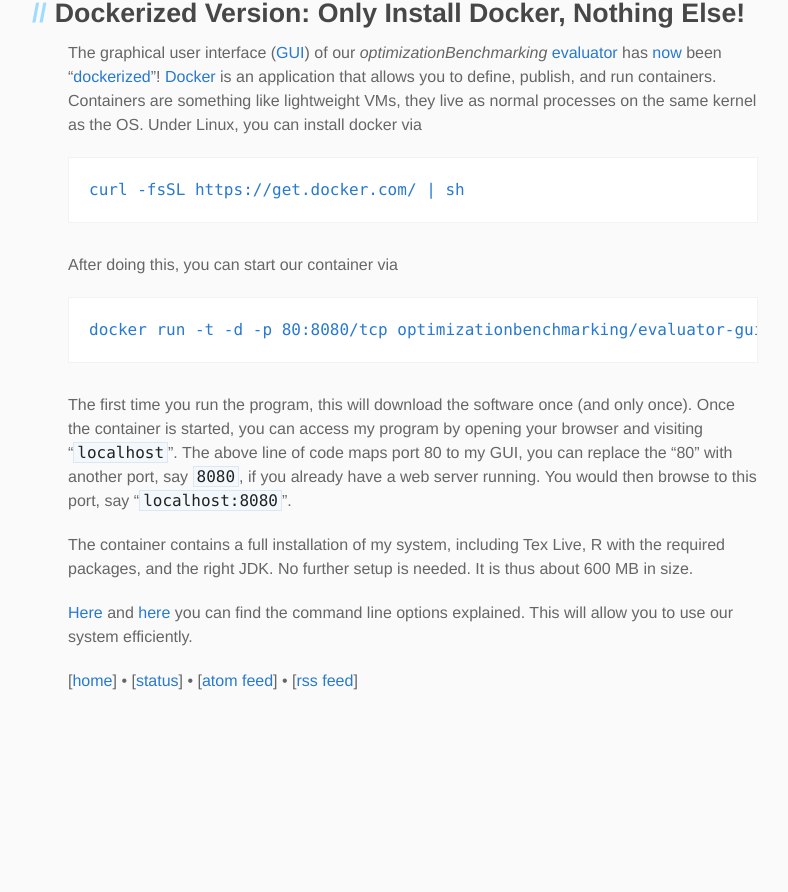
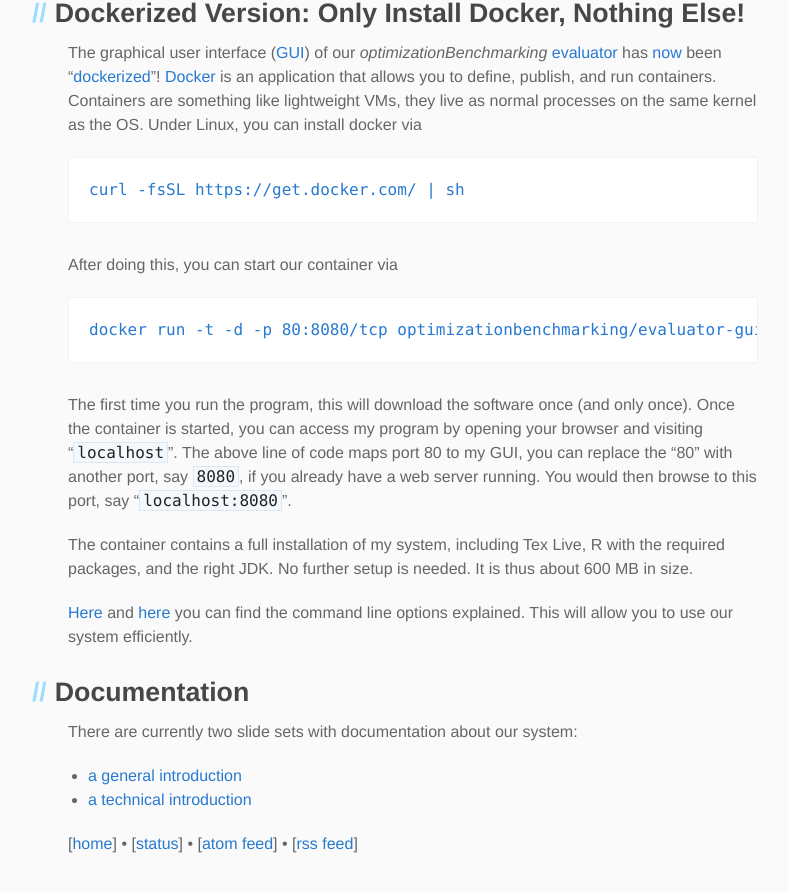
Before and after one commit to optimizationBenchmarking/optimizationBenchmarking.github.io, a Jekyll site: the page built from downloads.md, in a window 1280 px wide and 900 px high, scrolled down 1670 px. Shown: the top 892 px of the window, without its empty margins (102-890 px from the left). Built offline with Jekyll 4.4.1, drawn with Linux system fonts in a browser that asks for light colours; before the commit the page ends 2407 px from its top, so only the background shows below that.

Commit message:
Added Documentation Slides to Downloads

```diff
--- a/downloads.md
+++ b/downloads.md
@@ -70,3 +70,10 @@ The first time you run the program, this will download the software once (and on
 The container contains a full installation of my system, including Tex Live, R with the required packages, and the right JDK. No further setup is needed. It is thus about 600 MB in size.
 
 [Here](https://hub.docker.com/r/optimizationbenchmarking/evaluator-gui/) and [here](https://github.com/optimizationBenchmarking/environments-evaluator-gui/blob/master/README.md) you can find the command line options explained. This will allow you to use our system efficiently.
+
+<h2>Documentation</h2>
+
+There are currently two slide sets with documentation about our system:
+
+- <a href="https://circleci.com/api/v1/project/optimizationBenchmarking/documentation-intro-slides/latest/artifacts/0/$CIRCLE_ARTIFACTS/intro-slides.pdf?branch=master">a general introduction</a>
+- <a href="https://circleci.com/api/v1/project/optimizationBenchmarking/documentation-technical-intro-slides/latest/artifacts/0/$CIRCLE_ARTIFACTS/intro-slides.pdf?branch=master">a technical introduction</a>
```
